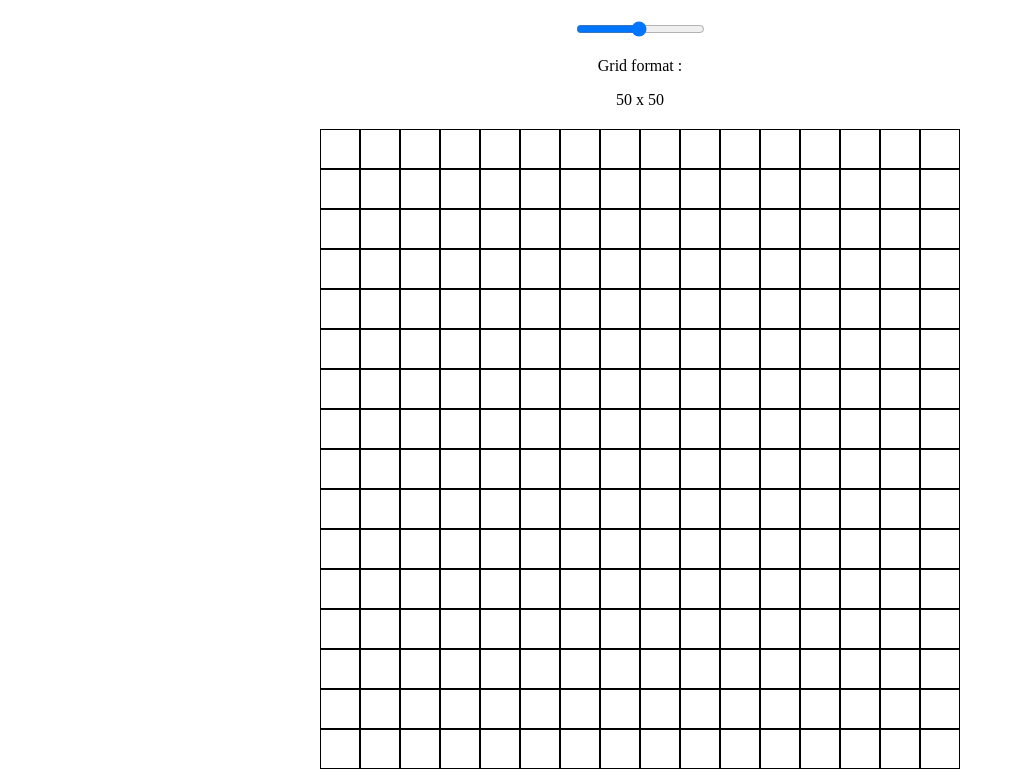
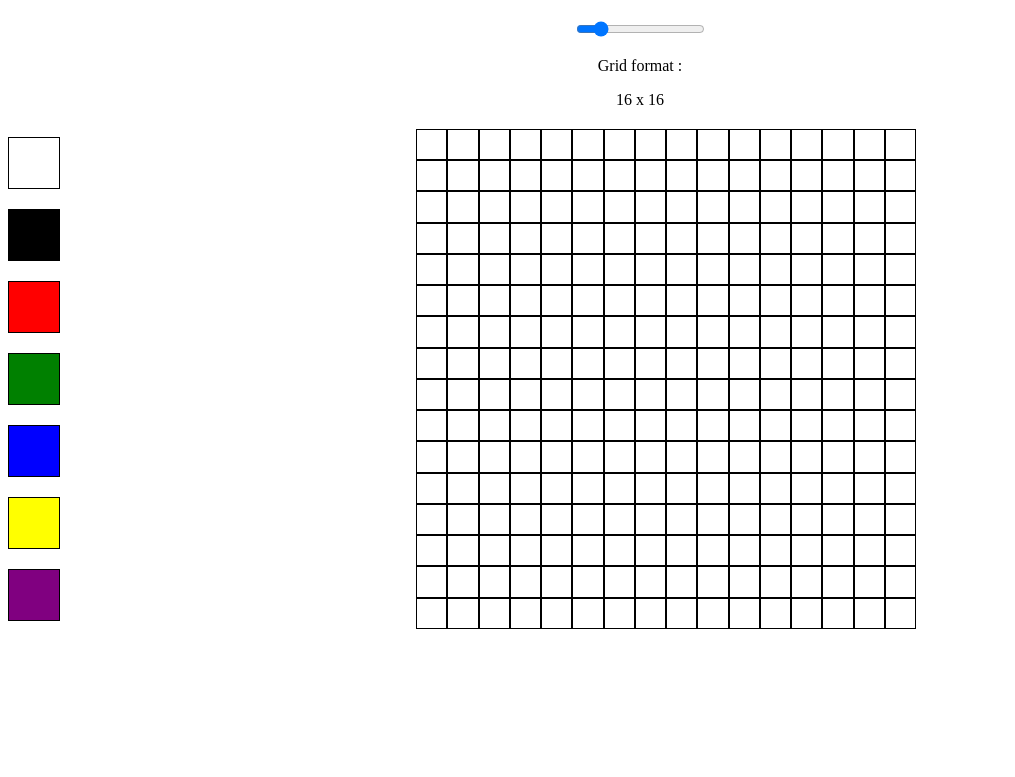
Before and after one commit to HugoCoz/TOP-05-Project-Etch-a-sketch, a plain HTML site: page index.html in a window 1280 px wide. Shown: the part 61-838 px from the top of the page, without its empty margins (0-1015 px from the left). After the commit the page ends 800 px from the top, so only its background shows below. Drawn offline with Linux system fonts and the light colour scheme.

Commit message:
add color boxes + styling + commenting

```diff
--- a/index.html
+++ b/index.html
@@ -11,12 +11,30 @@
     <h1>ETCH-A-SKETCH GAME</h1>
     <div class="select-format">
         <div class="slidecontainer">
-            <input type="range" min="1" max="100" value="50" class="slider" id="myRange">
+            <input type="range" min="1" max="100" value="16" class="slider" id="myRange">
             <p>Grid format :</p>
-            <span class="grid-value">50 x 50</span>
+            <span class="grid-value">16 x 16</span>
         </div>
     </div>
-    <div class="wrapper">
+    <div class="main-game">
+        <div class="colors">
+            <div class="item-color" style="background-color: white;">
+            </div>
+            <div class="item-color" style="background-color: black;">
+            </div>
+            <div class="item-color" style="background-color: red;">
+            </div>
+            <div class="item-color" style="background-color: green;">
+            </div>
+            <div class="item-color" style="background-color: blue;">
+            </div>
+            <div class="item-color" style="background-color: yellow;">
+            </div>
+            <div class="item-color" style="background-color: purple;">
+            </div>
+        </div>
+        <div class="wrapper">
+        </div>
     </div>
 </body>
 
--- a/script.js
+++ b/script.js
@@ -1,5 +1,5 @@
 const selectFormat = document.querySelector('.select-format');
-const wrapper = document.querySelector("body > div.wrapper");
+const wrapper = document.querySelector(".wrapper");
 const slider = document.querySelector('#myRange');
 const gridFormat = slider.addEventListener('click', function slide() {
     setGrid(slider.value);
@@ -22,11 +22,11 @@ function createGrid () {
 
 //Change the format of the grid
 function setGrid(nb) {
-    const grid = document.querySelector("body > div.wrapper > div.grid");
+    const grid = document.querySelector(".grid");
     while (grid.hasChildNodes()) {
         grid.removeChild(grid.firstChild);
     }
-    grid.style = `width: 50vw; height: 80vh;margin: 0 auto; display: grid; grid-template-columns: repeat(${nb}, 1fr); grid-template-rows: repeat(${nb}, 1fr)`;
+    grid.style = `display: grid; grid-template-columns: repeat(${nb}, 1fr); grid-template-rows: repeat(${nb}, 1fr)`;
     for (i = 0; i < nb * nb; i++) {
         const div = document.createElement('div');
         div.setAttribute('class', i);
@@ -45,4 +45,15 @@ function addColor(pixel) {
     pixel.style.backgroundColor = color;
 }
 
+
+function switchColor() {
+
+}
+
+
+
 createGrid();
+
+
+
+//TO ADD : SWITCH COLOR + RESET GRID TO WHITE
--- a/styles.css
+++ b/styles.css
@@ -8,7 +8,30 @@ h1 {
     padding-bottom: 20px;
 }
 
+.main-game {
+    display: flex;
+    align-items: center;
+}
+
+.colors {
+    display: flex;
+    flex-direction: column;
+    gap: 20px;
+}
+
+.item-color {
+    width: 50px;
+    height: 50px;
+    border: 1px solid black;
+}
+
 .wrapper {
+    margin: 0 auto;
+}
+
+.grid {
+    width: 500px;
+    height: 500px;
     margin: 0 auto;
 }
 
```
